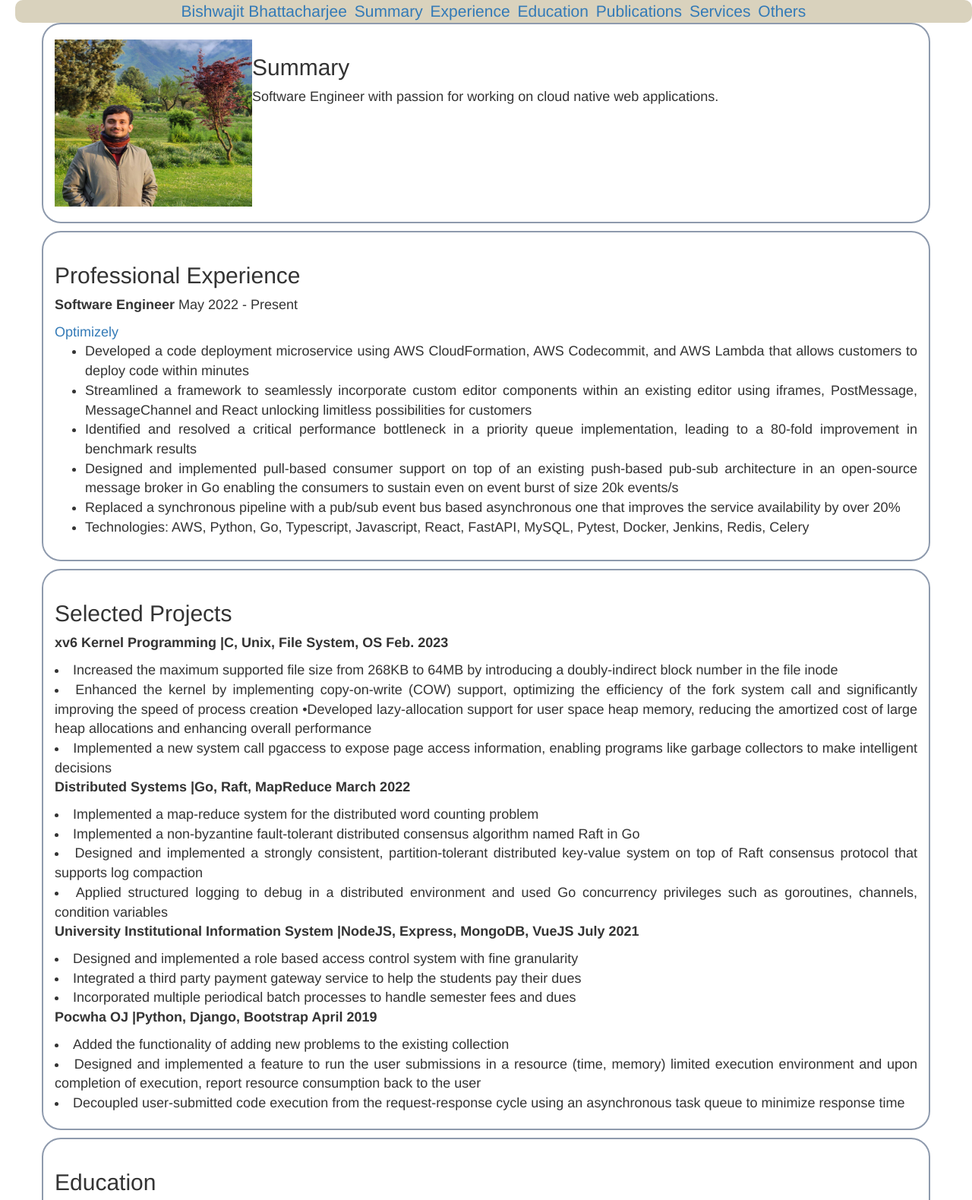
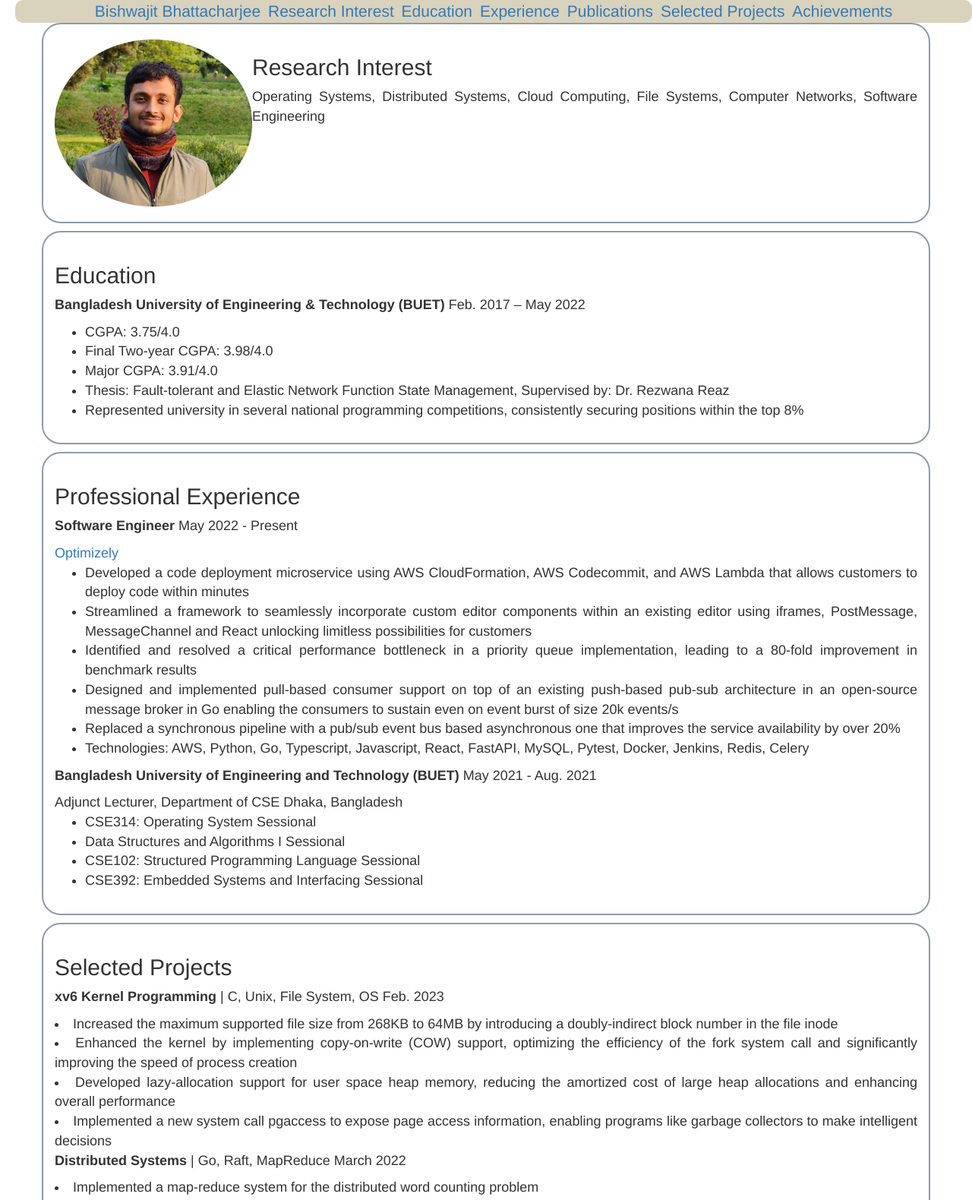
Before and after one commit to ImperishableMe/ImperishableMe.github.io, a plain HTML site: page index.html in a window 1280 px wide. Shown: the top 1580 px of the page at 76% size. Drawn offline with nearby package versions, Linux system fonts and the light colour scheme.

Commit message:
good progress

```diff
--- a/index.html
+++ b/index.html
@@ -18,24 +18,45 @@
     <main>
       <nav class="nav navbargi">
         <a href="#" class="nav-element">Bishwajit Bhattacharjee</a>
-        <a href="#summary" class="nav-element">Summary</a>
+        <a href="#research_interest" class="nav-element">Research Interest</a>
+        <a href="#education" class="nav-element">Education</a>
         <a href="#experience" class="nav-element">Experience</a>
-        <a href="#education" class="nav-element">Education</a>
         <a href="#publications" class="nav-element">Publications</a>
-        <a href="#services" class="nav-element">Services</a>
-        <a href="#others" class="nav-element">Others</a>
+        <a href="#selected_projects" class="nav-element">Selected Projects</a>
+        <a href="#achievements" class="nav-element">Achievements</a>
       </nav>
-      <section id="summary" class="section text-format container">
+      <section id="research_interest" class="section text-format container">
         <img
-          src="./img/bishwajit.jpg"
+          src="./img/bishwajit.png"
           style="width: 260px; height: 220px"
           align="left"
         />
-        <h2>Summary</h2>
+        <h2>Research Interest</h2>
         <p>
-          Software Engineer with passion for working on cloud native web
-          applications.
+          Operating Systems, Distributed Systems, Cloud Computing, File Systems,
+          Computer Networks, Software Engineering
         </p>
+      </section>
+      <section id="education" class="section text-format container">
+        <h2>Education</h2>
+
+        <p>
+          <b> Bangladesh University of Engineering & Technology (BUET) </b> Feb.
+          2017 – May 2022
+        </p>
+        <ul>
+          <li>CGPA: 3.75/4.0</li>
+          <li>Final Two-year CGPA: 3.98/4.0</li>
+          <li>Major CGPA: 3.91/4.0</li>
+          <li>
+            Thesis: Fault-tolerant and Elastic Network Function State
+            Management, Supervised by: Dr. Rezwana Reaz
+          </li>
+          <li>
+            Represented university in several national programming competitions,
+            consistently securing positions within the top 8%
+          </li>
+        </ul>
       </section>
 
       <section id="experience" class="section text-format container">
@@ -76,12 +97,25 @@
             FastAPI, MySQL, Pytest, Docker, Jenkins, Redis, Celery
           </li>
         </ul>
+
+        <p>
+          <b> Bangladesh University of Engineering and Technology (BUET) </b>
+          May 2021 - Aug. 2021
+        </p>
+
+        Adjunct Lecturer, Department of CSE Dhaka, Bangladesh
+        <ul>
+          <li>CSE314: Operating System Sessional</li>
+          <li>Data Structures and Algorithms I Sessional</li>
+          <li>CSE102: Structured Programming Language Sessional</li>
+          <li>CSE392: Embedded Systems and Interfacing Sessional</li>
+        </ul>
       </section>
 
       <section id="selected_projects" class="section text-format container">
         <h2>Selected Projects</h2>
         <p>
-          <b> xv6 Kernel Programming |C, Unix, File System, OS Feb. 2023 </b>
+          <b> xv6 Kernel Programming </b>| C, Unix, File System, OS Feb. 2023
         </p>
         <li>
           Increased the maximum supported file size from 268KB to 64MB by
@@ -90,9 +124,13 @@
         <li>
           Enhanced the kernel by implementing copy-on-write (COW) support,
           optimizing the efficiency of the fork system call and significantly
-          improving the speed of process creation •Developed lazy-allocation
-          support for user space heap memory, reducing the amortized cost of
-          large heap allocations and enhancing overall performance
+          improving the speed of process creation
+        </li>
+
+        <li>
+          Developed lazy-allocation support for user space heap memory, reducing
+          the amortized cost of large heap allocations and enhancing overall
+          performance
         </li>
 
         <li>
@@ -101,7 +139,7 @@
           intelligent decisions
         </li>
 
-        <p><b> Distributed Systems |Go, Raft, MapReduce March 2022 </b></p>
+        <p><b> Distributed Systems </b> | Go, Raft, MapReduce March 2022</p>
         <li>
           Implemented a map-reduce system for the distributed word counting
           problem
@@ -122,10 +160,8 @@
         </li>
 
         <p>
-          <b>
-            University Institutional Information System |NodeJS, Express,
-            MongoDB, VueJS July 2021
-          </b>
+          <b> University Institutional Information System </b> | NodeJS,
+          Express, MongoDB, VueJS July 2021
         </p>
         <li>
           Designed and implemented a role based access control system with fine
@@ -140,7 +176,7 @@
           fees and dues
         </li>
 
-        <b> <p>Pocwha OJ |Python, Django, Bootstrap April 2019</p> </b>
+        <p><b>Pocwha OJ </b> | Python, Django, Bootstrap April 2019</p>
 
         <li>
           Added the functionality of adding new problems to the existing
@@ -158,29 +194,6 @@
           cycle using an asynchronous task queue to minimize response time
         </li>
       </section>
-      <section id="education" class="section text-format container">
-        <h2>Education</h2>
-
-        <p>
-          <b> Bangladesh University of Engineering & Technology (BUET) </b> Feb.
-          2017 – May 2022
-        </p>
-        <ul>
-          <li>CGPA: 3.75/4.0</li>
-          <li>Final Two-year CGPA: 3.98/4.0</li>
-          <li>Major CGPA: 3.91/4.0</li>
-          <li>
-            Thesis: Fault-tolerant and Elastic Network Function State
-            Management, Supervised by: Dr. Rezwana Reaz
-          </li>
-          <li>
-            Represented university in several national programming competitions,
-            consistently securing positions within the top 8%
-          </li>
-        </ul>
-
-      </section>
-
       <section id="publications" class="section text-format container">
         <h2>Publications</h2>
 
@@ -198,7 +211,6 @@
               81–85. https://doi.org/10.1145/3510455.3512793
             </div>
           </li>
-
         </ul>
       </section>
 
@@ -206,17 +218,33 @@
         <h2>Achievements</h2>
 
         <ul>
-          <li>13th in ACM ICPC Dhaka Regional 2019 main round |within top 1% in the country </li>
- <li>6th in IUT ICT Fest Program 2019 |within top 8% in the country </li>
-<li> 8th in SUST IUPC Program 2019 |within top 6% in the country </li>
-<li> Received the Getting It Done Together and Never Stop Improving awards at Optimizely for demonstrating
-exceptional teamwork and collaboration skills </li>
-<li>University Merit List Scholarship, Bangladesh University of Engineering and Technology, Dhaka, Bangladesh, 2021 </li>
-<li>Dean’s List Award, Bangladesh University of Engineering and Technology, Dhaka, Bangladesh, 2020 - ’21 </li>
-<li>Talent Pool Scholarship, Higher Secondary School Certificate Examination - Government of Bangladesh, 2017-2022 </li>
-
+          <li>
+            13th in ACM ICPC Dhaka Regional 2019 main round |within top 1% in
+            the country
+          </li>
+          <li>
+            6th in IUT ICT Fest Program 2019 |within top 8% in the country
+          </li>
+          <li>8th in SUST IUPC Program 2019 |within top 6% in the country</li>
+          <li>
+            Received the Getting It Done Together and Never Stop Improving
+            awards at Optimizely for demonstrating exceptional teamwork and
+            collaboration skills
+          </li>
+          <li>
+            University Merit List Scholarship, Bangladesh University of
+            Engineering and Technology, Dhaka, Bangladesh, 2021
+          </li>
+          <li>
+            Dean’s List Award, Bangladesh University of Engineering and
+            Technology, Dhaka, Bangladesh, 2020 - ’21
+          </li>
+          <li>
+            Talent Pool Scholarship, Higher Secondary School Certificate
+            Examination - Government of Bangladesh, 2017-2022
+          </li>
         </ul>
-   </section>
+      </section>
     </main>
   </body>
 </html>
```
Also changed, not shown: img/bishwajit.jpg (deleted), img/bishwajit.png (added).
